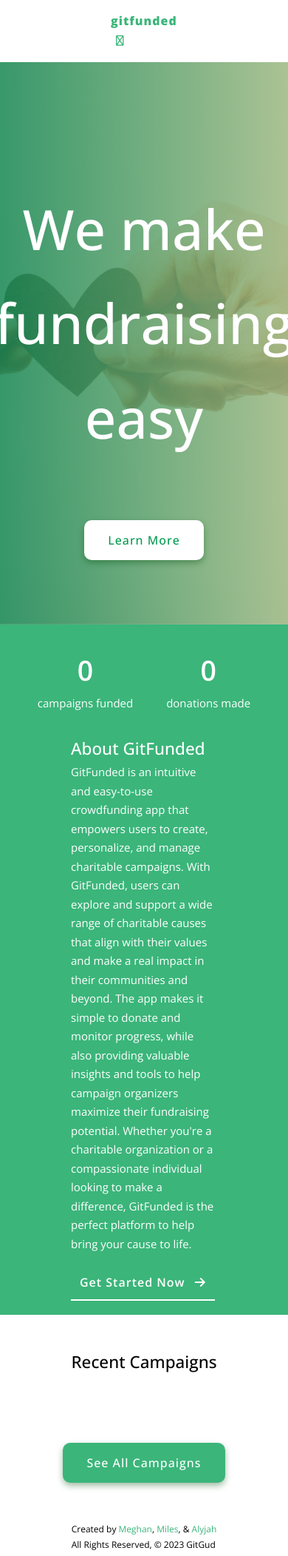
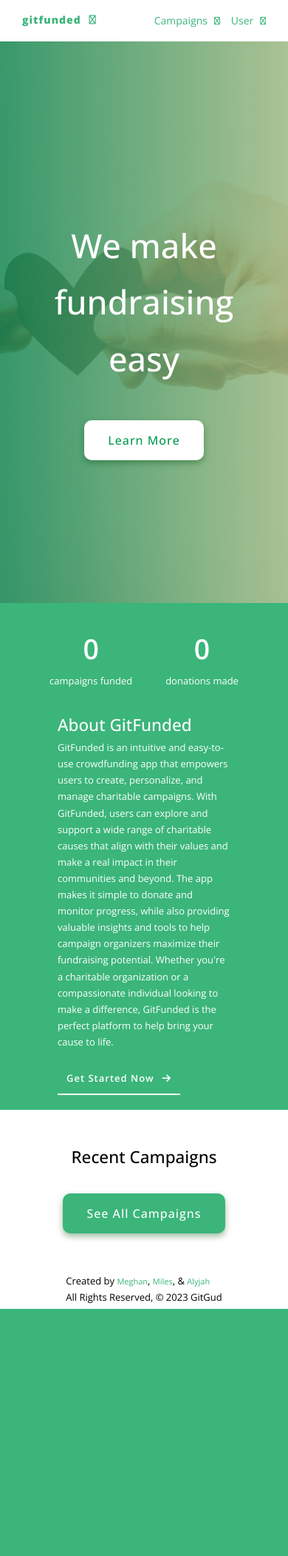
Before and after one commit to bardIRL/gitfunded-app, a Django app: page / in a window 390 px wide. Shown: the whole page at 74% size. After the commit the page ends 1769 px from the top, so only its background shows below. Run offline with Django 4.2, Linux system fonts and the light colour scheme; data that the repository does not hold is empty; some libraries are stand-ins or nearby versions.

Commit message:
creates responsive design for mobile devices

```diff
--- a/main_app/static/css/style.css
+++ b/main_app/static/css/style.css
@@ -579,7 +579,7 @@ body > main > form > p:nth-child(6) > span {
   border-radius: 8px;
 }
 
-/* MEDIA QUERIES */
+/* media queries */
 
 @media screen and (max-width: 1800px) {
   .details-container {
@@ -609,6 +609,10 @@ body > main > form > p:nth-child(6) > span {
     width: 100%;
     height: 100%;
   }
+
+  .index-container {
+    margin: 1em;
+  }
 }
 
 @media screen and (max-width: 930px) {
@@ -635,8 +639,10 @@ body > main > form > p:nth-child(6) > span {
   .stats {
     gap: 3em;
   }
+
   .about {
     flex-direction: column-reverse;
+    padding: 2em 0em;
   }
 
   .banner {
@@ -657,4 +663,90 @@ body > main > form > p:nth-child(6) > span {
     width: 40em;
   }
 
+  .main-info,
+  .donation-list,
+  .donation-form,
+  .details-links {
+    width: 90vw;
+  }
+
+  .navbar {
+    margin: 1em 2em;
+  }
+
+  .nav-links {
+    gap: 1em;
+  }
+
+  .dropdown-content {
+    right: 15px;
+  }
+
+  #home-title {
+    font-size: 5em;
+  }
 }
+
+@media screen and (max-width: 450px) {
+  .card {
+    width: 90vw;
+    height: 24em;
+  }
+
+  #card-img {
+    height: 8em;
+  }
+
+  .summary {
+    font-size: 13px;
+  }
+
+  #card-title {
+    font-size: 1.7em;
+    font-weight: 600;
+  }
+
+  #sign-up, p {
+    font-size: 13px;
+  }
+
+  #home-title {
+    font-size: 3em;
+  }
+
+  .showcase-container {
+    gap: 2em;
+    padding: 1em;
+  }
+
+  h1 {
+    font-size: 1.6em;
+  }
+
+  a, #select-photo,
+  #submit-photo {
+    font-size: 11px;
+  }
+
+  .details-links {
+    gap: 10px;
+  }
+
+  .details-links > form {
+    width: 100px;
+  }
+
+  .create-form > form {
+    width: 90vw;
+  }
+
+  .dropdown .dropbtn, .navbar a {
+    font-size: 14px;
+  }
+
+  .filter {
+    justify-content: center;
+    gap: 1.5em;
+  }
+
+}
```
